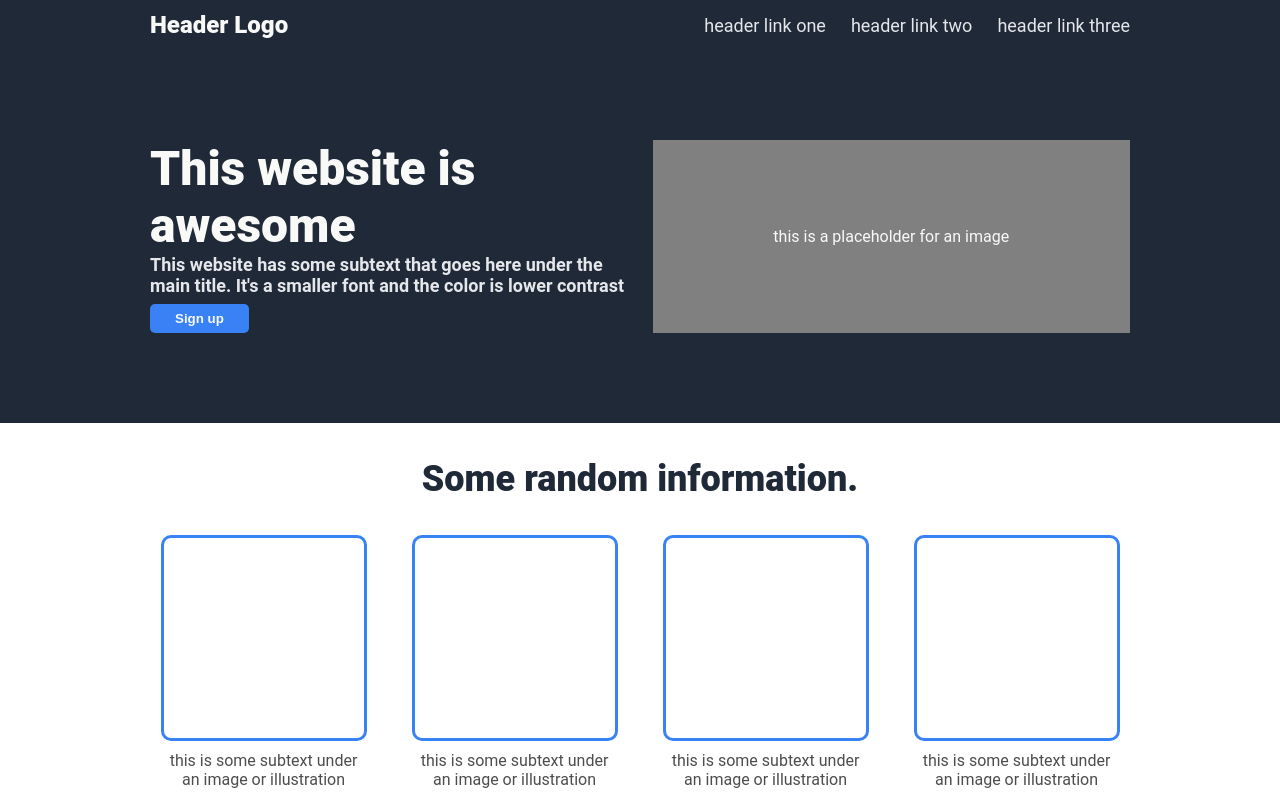
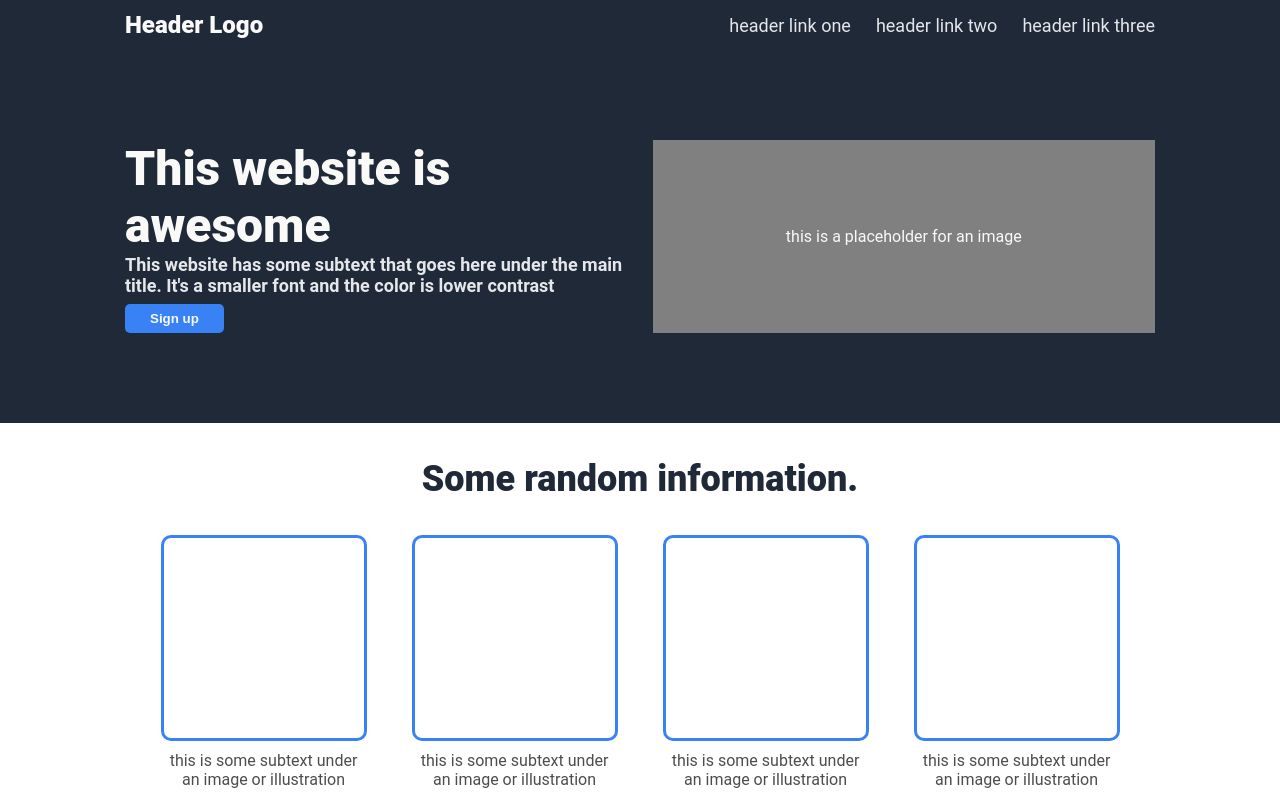
Before and after one commit to Kezy-d4/odin-landing-page, a plain HTML site: page index.html in a window 1280 px wide. Drawn offline with Linux system fonts and the light colour scheme.

Commit message:
Add header padding adjustment

```diff
--- a/styles.css
+++ b/styles.css
@@ -23,7 +23,7 @@ body {
   justify-content: space-between;
   align-items: center;
   height: 50px;
-  padding: 0 150px;
+  padding: 0 125px;
 }
 
 .header-logo,
@@ -63,7 +63,7 @@ button a {
   display: flex;
   justify-content: space-between;
   column-gap: 25px;
-  padding: 90px 150px;
+  padding: 90px 125px;
 }
 
 .main-title {
```
